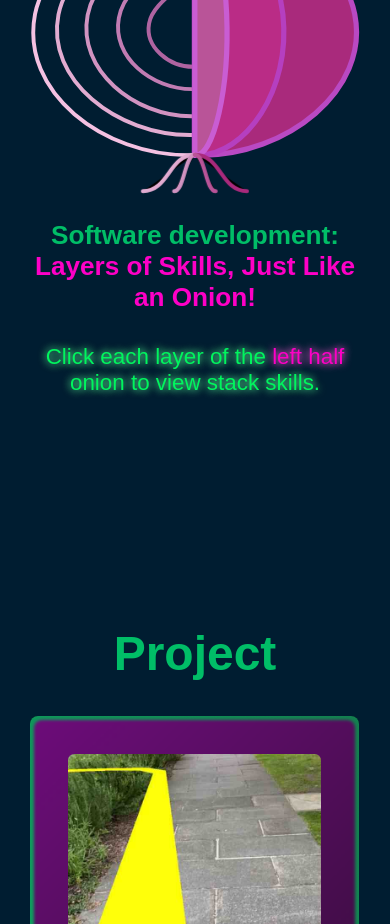
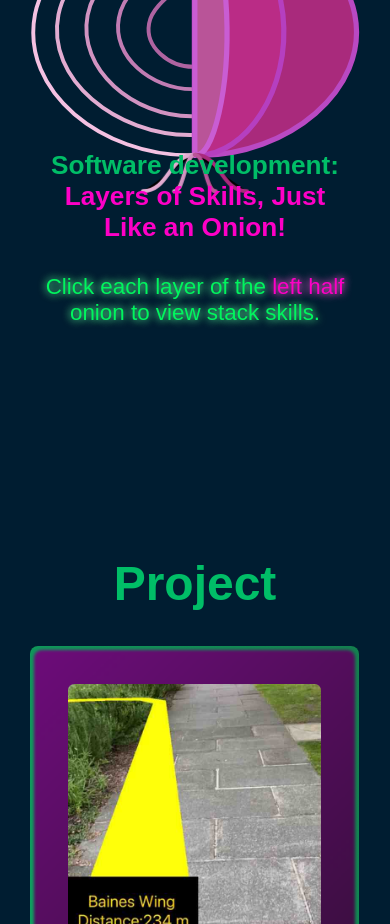
Before and after one commit to JasperHo1228/MyPortfolio, a React (Create React App) app in the folder portfolio/: page / in a window 390 px wide. Shown: the part 2180-3104 px from the top of the page. Built offline with nearby package versions, Linux system fonts and the light colour scheme.

Commit message:
skill content postion fix

```diff
--- a/portfolio/src/style/skills.css
+++ b/portfolio/src/style/skills.css
@@ -179,7 +179,6 @@
   }
 }
 
-
 .skill-container {
   position: relative;
   display: flex;
@@ -191,10 +190,13 @@
 .skillset-content {
   display: flex;
   align-items: center;
-  gap: 12rem;
-  width: 100%;
+  width: 870px;
   padding: 0 1px;
   max-width: 870px;
+}
+
+.skill-container .skillset-content{
+  gap: 10rem;
 }
 
 .skillset-tool {
@@ -402,12 +404,13 @@
 }
 
 .skillToolContainer{
-  gap: 1.5rem;
+  gap: 1rem;
   justify-content: center;
   align-items: center;
   margin-bottom:120px;
   display: grid;
   grid-template-columns: repeat(3, 1fr);
+  min-width:0;
   animation: mottoAnimation 1.5s forwards;
 }
 
@@ -420,14 +423,7 @@
 }
 
 /* screen size */
-
-@media screen and (max-width: 995px) {
-  .skill-container .skillset-content{
-    gap: 6rem;
-  }
-}
-
-@media screen and (max-width:835px) {
+@media screen and (max-width:987px) {
   .onion-container .onion-svg {
     position: relative;
     justify-content: center;
@@ -436,17 +432,20 @@
 
   .skillset-content {
     flex-direction: column;
+    width: 400px;
   }
+
   .motto {
     text-align: center;
-    margin-top: -180px;
+    margin-top: -250px;
   }
 
   .skillset-tool {
     font-size: 12px;
   }
+
   .eachLayerContent{
-    margin-top: -180px;
+    margin-top: -250px;
   }
 }
 
@@ -458,6 +457,9 @@
   .skillToolContainer {
     grid-template-columns: repeat(2, 1fr);
 }
+  .skillset-content {
+    width: 95%;
+  }
 }
 
 
@@ -468,7 +470,6 @@
   }
   .skill-container .skillset-content{
     gap: 1rem;
-
   }
 }
 
```
